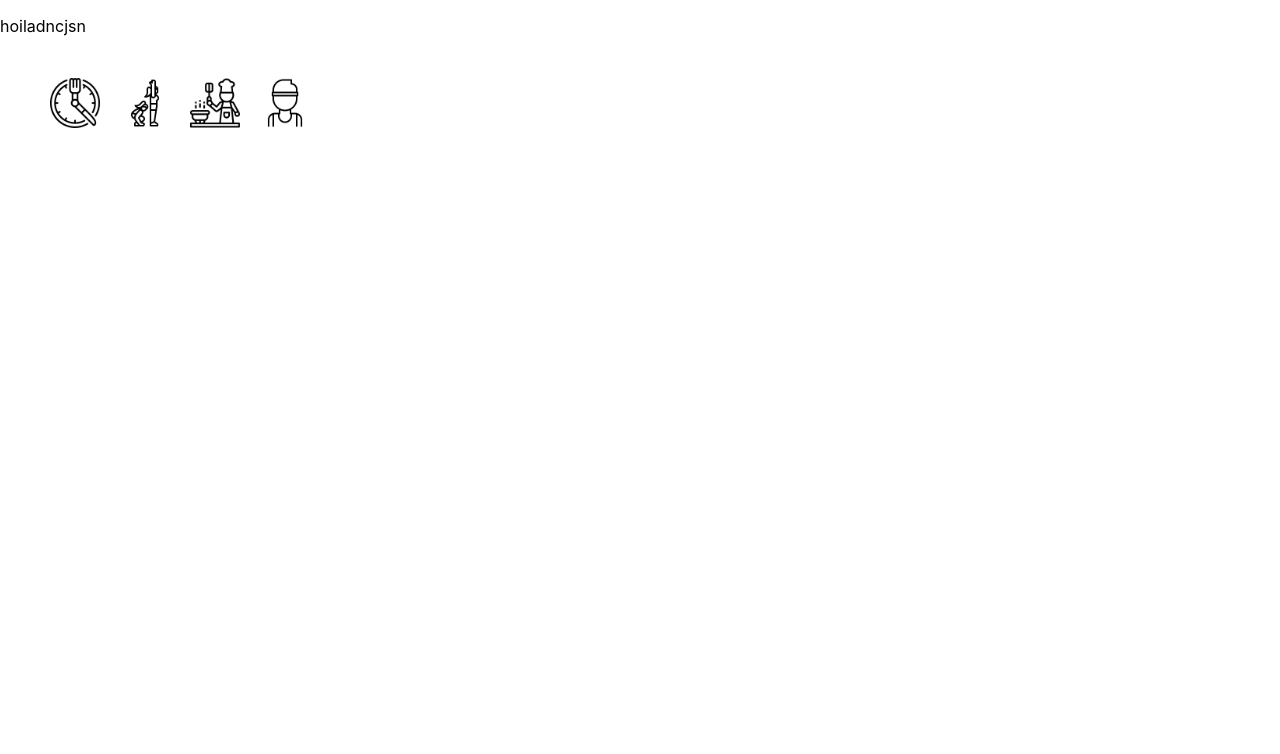
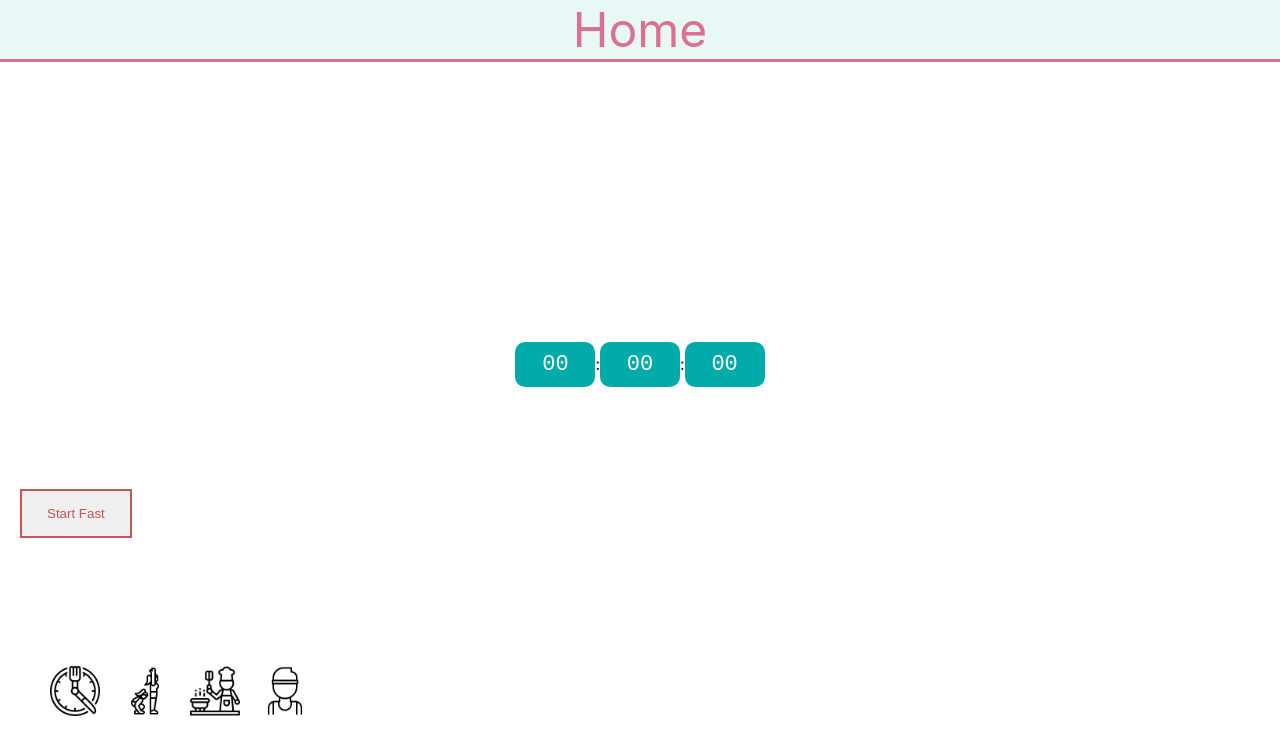
Before and after one commit to asenso-clarissa/Healthgoals, a React (Create React App) app in the folder goals/: page / in a window 1280 px wide. Shown: the top 754 px of the page. Built offline with nearby package versions, Linux system fonts and the light colour scheme.

Commit message:
minimal styling

```diff
--- a/goals/package.json
+++ b/goals/package.json
@@ -43,5 +43,6 @@
       "last 1 firefox version",
       "last 1 safari version"
     ]
-  }
+  },
+  "proxy": "https://api.edamam.com"
 }
--- a/goals/src/App.js
+++ b/goals/src/App.js
@@ -1,44 +1,29 @@
-
 //import KetoStyled from './Components/Keto';
 //import Header from './Components/Header';
 //import VVRecipes from './Pages/KetoRecipes';
 import Home from './Pages/Home';
-//import SmoothieRecipe from './Pages/KetoRecipes';
+import SmoothieRecipes from './Pages/KetoRecipes';
 import { BrowserRouter as Router, Route, Switch } from 'react-router-dom';
 import StyledNavbar from './Components/Navbar';
 import RecipeButton from './Pages/RecipeButton';
 //import KetoRecipes from './Pages/KetoRecipes';
+const App = () => {
+  return (
+    <Router>
+      <StyledNavbar />
+      <Switch>
+        <Route exact path="/">
+          <Home />
+        </Route>
+        <Route path="/recipies">
+          <RecipeButton />
+        </Route>
 
-
-
-
-
-
-const App = () => {
-
-return (
-<>
-  <Router>
-
-    <Switch>
-
-
-      <Route exact path="/"> <Home /> </Route>
-
-
-      <Route path="/recipies"> <RecipeButton /> </ Route>
-
-
-    </Switch>
-     <StyledNavbar />
+        <Route path="/SmoothieRecipies">
+          <SmoothieRecipes />
+        </Route>
+      </Switch>
     </Router>
-
-
-
-      </>
-
   );
-
 };
-
 export default App;
--- a/goals/src/Components/Navbar.js
+++ b/goals/src/Components/Navbar.js
@@ -1,5 +1,5 @@
-import React from "react";
-import { BrowserRouter as Router, Link,  } from 'react-router-dom';
+import React from 'react';
+import { Link } from 'react-router-dom';
 import homeIcon from '../img/home.png';
 import workoutIcon from '../img/workout.png';
 import recipiesIcon from '../img/kochen.png';
@@ -8,78 +8,67 @@ import styled from 'styled-components/macro';
 //import RecipeButton from './RecipeButton'
 //import Home from "../Pages/Home";
 //import { BrowserRouter as Switch, Route } from 'react-router-dom';
-
 function Navbar() {
   return (
     <>
-    <Router>
-
       <StyledNavbar>
         <ul>
-
-         <li> <Link to="/"  >
-
-
-                <img src={homeIcon} alt="homeIcon" style={{width: '50px'}} />
-
-
+          <li>
+            {' '}
+            <Link to="/">
+              <img src={homeIcon} alt="homeIcon" style={{ width: '50px' }} />
             </Link>
           </li>
-
-          <Link  to="/workout" >
+          <Link to="/workout">
             <li>
-
-                <img src={workoutIcon} alt="workoutIcon" style={{width: '50px'}} />
-
+              <img
+                src={workoutIcon}
+                alt="workoutIcon"
+                style={{ width: '50px' }}
+              />
             </li>
           </Link>
-        <Link to="/recipies" >
+          <Link to="/recipies">
             <li>
-
-          <img src={recipiesIcon} alt="recipiesIcon" style={{width: '50px'}} />
-
+              <img
+                src={recipiesIcon}
+                alt="recipiesIcon"
+                style={{ width: '50px' }}
+              />
             </li>
           </Link>
-
           <Link to="/profile">
             <li>
-          <img src={profileIcon} alt="profieleIcon" style={{width: '50px'}} />
+              <img
+                src={profileIcon}
+                alt="profieleIcon"
+                style={{ width: '50px' }}
+              />
             </li>
           </Link>
         </ul>
       </StyledNavbar>
-      </Router>
-
-    </ >
+    </>
   );
 }
-
 export default Navbar;
-
 const StyledNavbar = styled.div`
   display: flex;
   justify-content: center;
   flex-direction: row;
   position: fixed;
-    margin: 0;
-    overflow:hidden;
-
-
-
-
-    ul { display: flex;
+  margin-top: 40em;
+  overflow: hidden;
+  ul {
+    display: flex;
     list-style: none;
-
   }
-    li{
-
+  li {
     justify-content: space between;
     padding: 10px;
   }
-    button{
+  button {
     border: none;
     background-color: white;
   }
-
-
-`
+`;
--- a/goals/src/Components/TimerButton.js
+++ b/goals/src/Components/TimerButton.js
@@ -1,8 +1,9 @@
+import styled from 'styled-components/macro';
 
 
 function TimerButton(props) {
     return (
-      <div className="App">
+      <StyledButton className="App">
           {(props.status === 0)?
         <button onClick={props.start}> Start Fast</button> : ""
           }
@@ -22,8 +23,27 @@ function TimerButton(props) {
             <button onClick={props.reset}> Start eating</button>
              </div> : ""
               }
-      </div>
+      </StyledButton>
     );
   }
 
   export default TimerButton;
+
+  const StyledButton = styled.div`
+
+  background: #fff;
+  margin-top: 30px;
+  align-item:center;
+  border: none;
+  padding: 12px 20px;
+  font-size: 16px;
+  text-transform: uppercase;
+  width: 150px;
+  transition: background 3s;
+
+  button{
+    border: 2px solid #C85454;
+  color: #C85454;
+  padding: 15px 25px;
+  }
+  `
--- a/goals/src/Components/TimerDisplay.js
+++ b/goals/src/Components/TimerDisplay.js
@@ -1,17 +1,35 @@
-
+import styled from 'styled-components/macro';
 
 function TimerDisplay(props) {
     return (
-      <div>
+      <Watch>
           <span>{(props.time.h >=10)? props.time.h : "0"+props.time.h}</span>:
           <span>{(props.time.m >=10)? props.time.m : "0"+props.time.m}</span>:
-          <span>{(props.time.s >=10)? props.time.s : "0"+props.time.s}</span>:
-          <span>{(props.time.ms >=10)? props.time.ms : "0"+props.time.ms}</span>
+          <span>{(props.time.s >=10)? props.time.s : "0"+props.time.s}</span>
 
 
 
-      </div>
+
+      </Watch>
     );
   }
 
   export default TimerDisplay;
+
+  const Watch = styled.div `
+  padding: 60px 0px;
+  text-align: center;
+
+  span{
+    background:#00ABA9;
+    color: #fff;
+    display: inline-block;
+    font-family: monospace;
+    font-size: 22px;
+    padding: 10px;
+    border-radius: 10px;
+    width: 60px;
+    margin-top: 10em;
+  }
+
+  `
--- a/goals/src/Pages/Home.js
+++ b/goals/src/Pages/Home.js
@@ -1,9 +1,77 @@
-import React from 'react'
+import React, { useState} from "react";
+import TimerButton from "../Components/TimerButton";
+import TimerDisplay from "../Components/TimerDisplay";
+import styled from 'styled-components/macro';
 
-export default function Home() {
-    return (
+function Home() {
+const [time, setTime ] = useState({ms:0, s:0, m:0, h:0});
+const [interv, setInterv] = useState();
+const [status, setStatus] = useState(0);
+
+const start = () => {
+  run();
+  setStatus(1);
+ setInterv(setInterval(run,10));
+};
+
+var updatedMS = time.ms, updatedS = time.s, updatedM = time.m, updatedH = time.h;
+
+const run = () => {
+  if(updatedM === 60){
+    updatedH++;
+    updatedM = 0;
+  }
+  if(updatedS === 60){
+    updatedM++;
+    updatedS = 0;
+  }
+  if(updatedMS === 100){
+    updatedS++;
+    updatedMS = 0;
+  }
+  updatedMS++;
+  return setTime({ms:updatedMS, s:updatedS, m:updatedM, h:updatedH});
+};
+
+  const stop = () => {
+    clearInterval(interv);
+   setStatus(2);
+};
+const reset = () => {
+  clearInterval(interv);
+ setStatus(0);
+ setTime({ms:0, s:0, m:0, h:0});
+};
+
+const resume = () => start();
+
+  return (
+    <Wrapper>
+      <div>
         <div>
-           <p>hoiladncjsn</p>
+
+        <header> Home </header>
+
+      <TimerDisplay time={time} />
+      <TimerButton status={status} resume={resume} reset={reset} stop={stop} start={start} />
+
         </div>
-    )
+
+      </div>
+
+    </Wrapper>
+  );
 }
+
+export default Home;
+
+const Wrapper = styled.div`
+
+header{
+    border-bottom: solid;
+    font-size: 3em;
+  text-align: center;
+  color: palevioletred;
+  background-color:#E8F8F5;
+}
+`
--- a/goals/src/Pages/KetoRecipes.js
+++ b/goals/src/Pages/KetoRecipes.js
@@ -1,23 +1,21 @@
 import  { useState, useEffect } from 'react';
+import styled from 'styled-components/macro'
 
 const KetoRecipes = () => {
 
-  useEffect (() => {
-    getKetoRecipes();
-  }, []);
+  useEffect(() => getKetoRecipesFromApi(), []);
 
-    const APP_ID = "0e156404";
-    const APP_KEY = "65e720500cb2b60af6f7e0586026a03c";
-
+  const APP_ID = "0e156404";
+  const APP_KEY = "65e720500cb2b60af6f7e0586026a03c";
 
   // KETO
   const [ketoRecipes, setKetoRecipes] = useState([]);
+  const [showMore, setShowMore] = useState(false);
 
+  const getKetoRecipesFromApi = async () => {
 
-
-  const getKetoRecipes = async () => {
     const response = await fetch(
-      `https://api.edamam.com/search?q=keto&app_id=${APP_ID}&app_key=${APP_KEY}`
+      `/search?q=keto&app_id=${APP_ID}&app_key=${APP_KEY}`
       );
     const data = await response.json();
     setKetoRecipes(data.hits);
@@ -25,20 +23,45 @@ const KetoRecipes = () => {
 
   return (
     <div className="">
-    {ketoRecipes.map(recipe =>(
-      <KetoRecipes >
-      key={recipe.recipe.id}
-      <h3>{recipe.recipe.label}</h3>
-      <p>{recipe.recipe.calories} </p>
-      img={recipe.recipe.image}
-      <p>{recipe.recipe.ingredients}</p>
-      </ KetoRecipes>
+      <h1>What is Keto?</h1>
+      <p>
+        A keto or ketogenic diet is a low-carb, moderate protein,
+        higher-fat diet that can help you burn fat more effectively.
+        It has many benefits for weight loss, health, and performance.
+        It involves drastically reducing carbohydrate intake and replacing
+        it with fat. This reduction in carbs puts your body into a metabolic
+        state called ketosis.
+        When this happens, your body becomes incredibly efficient at burning
+        fat for energy. It also turns fat into ketones in the liver, which can
+        supply energy for the brain .
+        Ketogenic diets can cause significant reductions in blood sugar and
+        insulin levels. This, along with the increased ketones, has some health benefits such
+        as cancer, epilepsy, and Alzheimer’s disease.
+        A keto diet can be especially useful for losing excess body
+        fat without hunger and for improving type 2 diabetes.
+
+        </p>
+
+        <section>
+    {ketoRecipes && ketoRecipes.map((recipe, index) =>(
+      <div key={index}>
+        <h3>{recipe.recipe.label}</h3>
+        <p>{recipe.recipe.calories} </p>
+        <img src={recipe.recipe.image} alt=""/>
+        <button onClick={() => setShowMore(!showMore)}>Show more</button>
+        {showMore && <p>{recipe.recipe.ingredients}</p>}
+      </div>
     ))};
+
+    </section>
     </ div>
 
 
 
   );
 };
+const Wrapper = styled.div `
+
+  `
 
 export default KetoRecipes;
--- a/goals/src/Pages/SmoothieRecipes.js
+++ b/goals/src/Pages/SmoothieRecipes.js
@@ -16,7 +16,7 @@ useEffect (() => {
 
 const getSmoothieRecipes = async () => {
   const response = await fetch(
-    `https://api.edamam.com/search?q=smoothie&app_id=${APP_ID}&app_key=${APP_KEY}`
+    `/search?q=smoothie&app_id=${APP_ID}&app_key=${APP_KEY}`
     );
   const data = await response.json();
   setSmoothieRecipes(data.hits);
@@ -25,8 +25,8 @@ const getSmoothieRecipes = async () => {
   return (
     <div className="">
     {smoothieRecipes.map(recipe =>(
-      <SmoothieRecipe >
-      key={recipe.recipe.label}
+      <SmoothieRecipe key={recipe.recipe.label}>
+
       <h3>{recipe.recipe.label}</h3>
       <p>{recipe.recipe.calories} </p>
       img{recipe.recipe.image}
--- a/goals/src/Pages/VVRecipes.js
+++ b/goals/src/Pages/VVRecipes.js
@@ -16,24 +16,24 @@ useEffect (() => {
 
 const getVVRecipes = async () => {
   const response = await fetch(
-    `https://api.edamam.com/search?q=keto&app_id=${APP_ID}&app_key=${APP_KEY}`
+    `search?q=vegan&app_id=${APP_ID}&app_key=${APP_KEY}`
     );
   const data = await response.json();
   setVVRecipes(data.hits);
 };
 
   return (
-    <div className="">
+    <Wrapper className="">
     {vvRecipes.map(recipe =>(
-      <VVRecipe >
-      key={recipe.recipe.label}
+      <div key={recipe.recipe.label}>
+
       <h3>{recipe.recipe.label}</h3>
       <p>{recipe.recipe.calories} </p>
       img{recipe.recipe.image}
       <p>{recipe.recipe.ingredients}</p>
-      </ VVRecipe>
+      </ div>
     ))};
-    </ div>
+    </ Wrapper>
 
 
 
@@ -41,7 +41,7 @@ const getVVRecipes = async () => {
 
 
 }
-  const VVRecipe = styled.div `
+  const Wrapper = styled.div `
 
   `
 export default VVRecipes;
```
Also changed, not shown: goals/src/Pages/RecipeButton.js (+23 -10 lines), 1 other file (tests, documents, lock files or other folders). Lines whose indentation alone changed are shown as unchanged.
